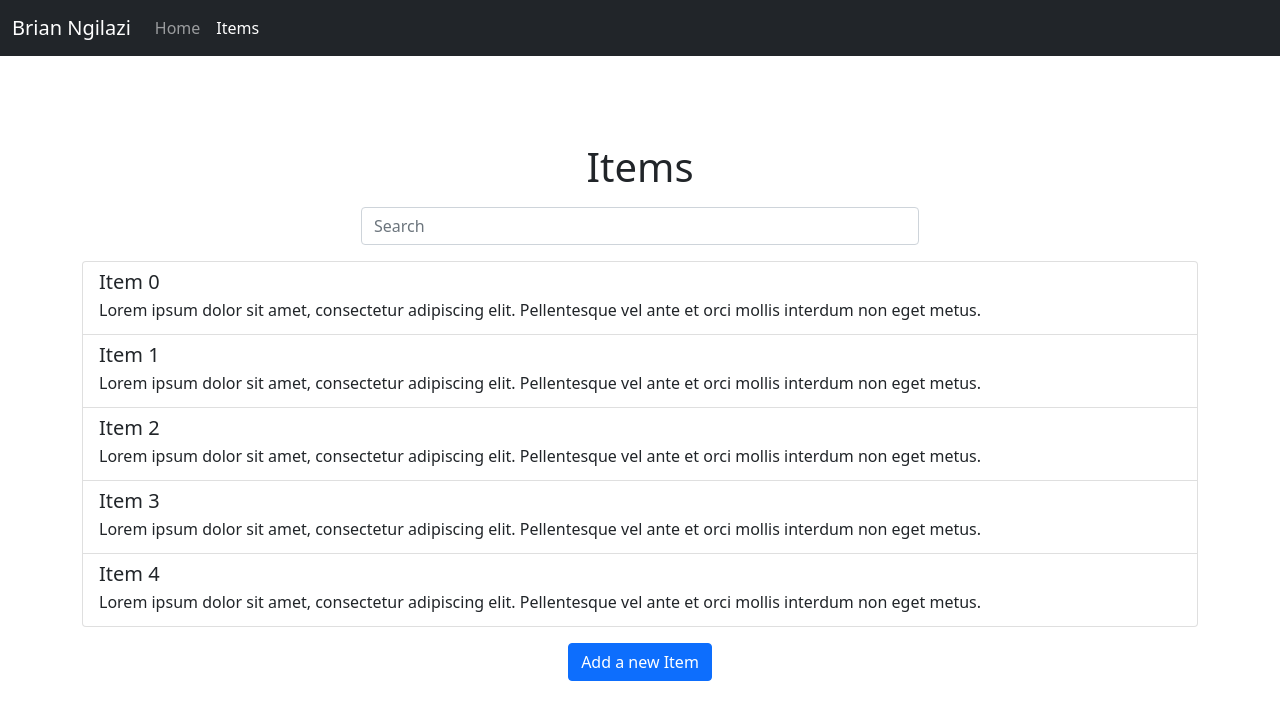
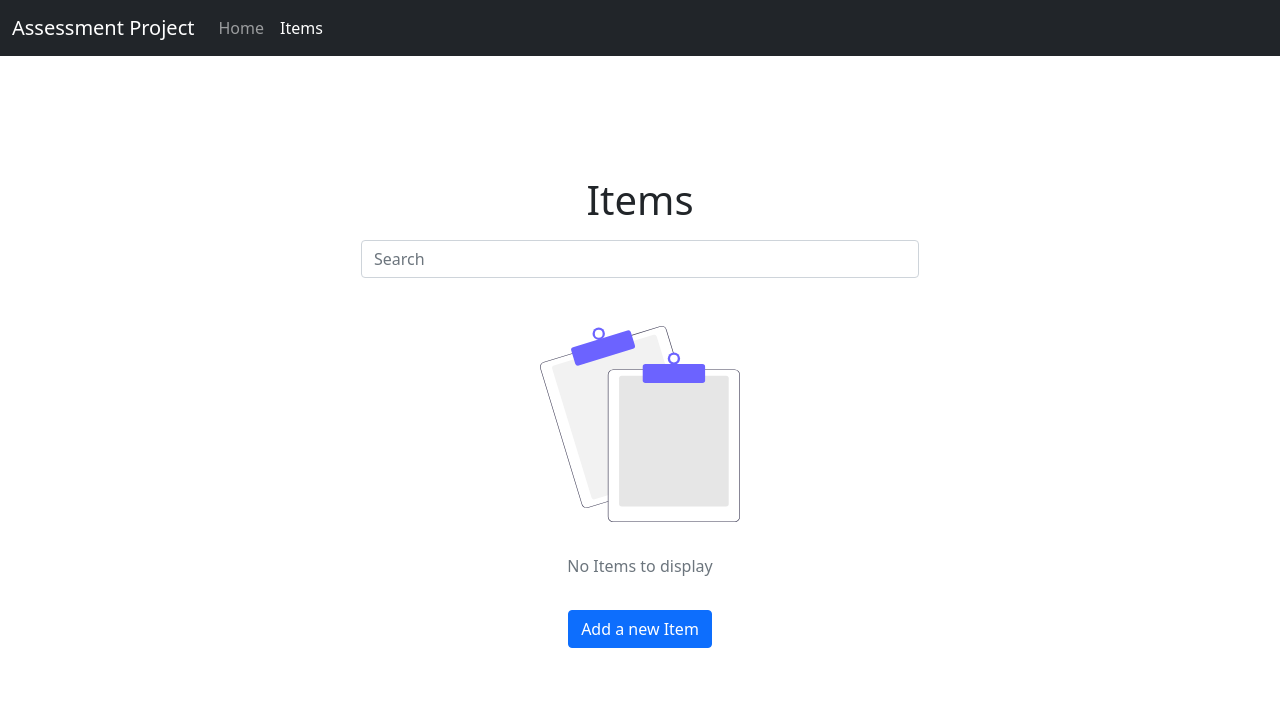
Before and after one commit to brianNgilazi/developer-hut-assessment, an Angular app: page /items in a window 1280 px wide. Shown: the top 720 px of the page. Built offline with nearby package versions, Linux system fonts and the light colour scheme.

Commit message:
chore: Add missing comments; Update copytext

```diff
--- a/src/app/app.component.html
+++ b/src/app/app.component.html
@@ -5,7 +5,7 @@
       <span class="navbar-toggler-icon"></span>
     </button>
     <div class="collapse navbar-collapse" id="navbarToggler">
-      <a class="navbar-brand" href="#">Brian Ngilazi</a>
+      <a class="navbar-brand" href="#">Assessment Project</a>
       <ul class="navbar-nav me-auto mb-2 mb-lg-0 text-center">
         <li class="nav-item">
           <a class="nav-link" aria-current="page" routerLink="/home" routerLinkActive="active">Home</a>
--- a/src/app/home/home.component.html
+++ b/src/app/home/home.component.html
@@ -1,6 +1,6 @@
 <div class="d-flex flex-column page container-fluid align-items-center justify-content-center">
   <img src="assets/web-app.svg" width="300px" class="m-2 m-lg-4" alt="">
-  <h1>Hello World</h1>
+  <h1>Assessment Project</h1>
   <p class="lead">Welcome to Brian Ngilazi's Sample CRUD App for <a href="https://www.developerhut.co.za/">Developer
       Hut.</a></p>
   <a class="btn btn-lg btn-primary my-2" routerLink="/items">Get Started</a>
--- a/src/app/items/item.model.ts
+++ b/src/app/items/item.model.ts
@@ -1,3 +1,6 @@
+/**
+ * A generic item with an id, title and description
+ */
 export interface Item {
   id: number;
   title: string;
--- a/src/app/items/items.service.ts
+++ b/src/app/items/items.service.ts
@@ -6,7 +6,7 @@ import { Item } from './item.model';
   providedIn: 'root',
 })
 export class ItemsService {
-  private _allItems: Item[] = this.demoData();
+  private _allItems: Item[] = [];
   private _items$ = new BehaviorSubject<Item[]>(this._allItems);
 
   constructor() {}
@@ -60,7 +60,7 @@ export class ItemsService {
   }
 
   /**
-   * Perform a case insensitive search
+   * Perform a case insensitive search on both the `title` and 'description`
    * @param query the search query
    */
   search(query: string) {
```
